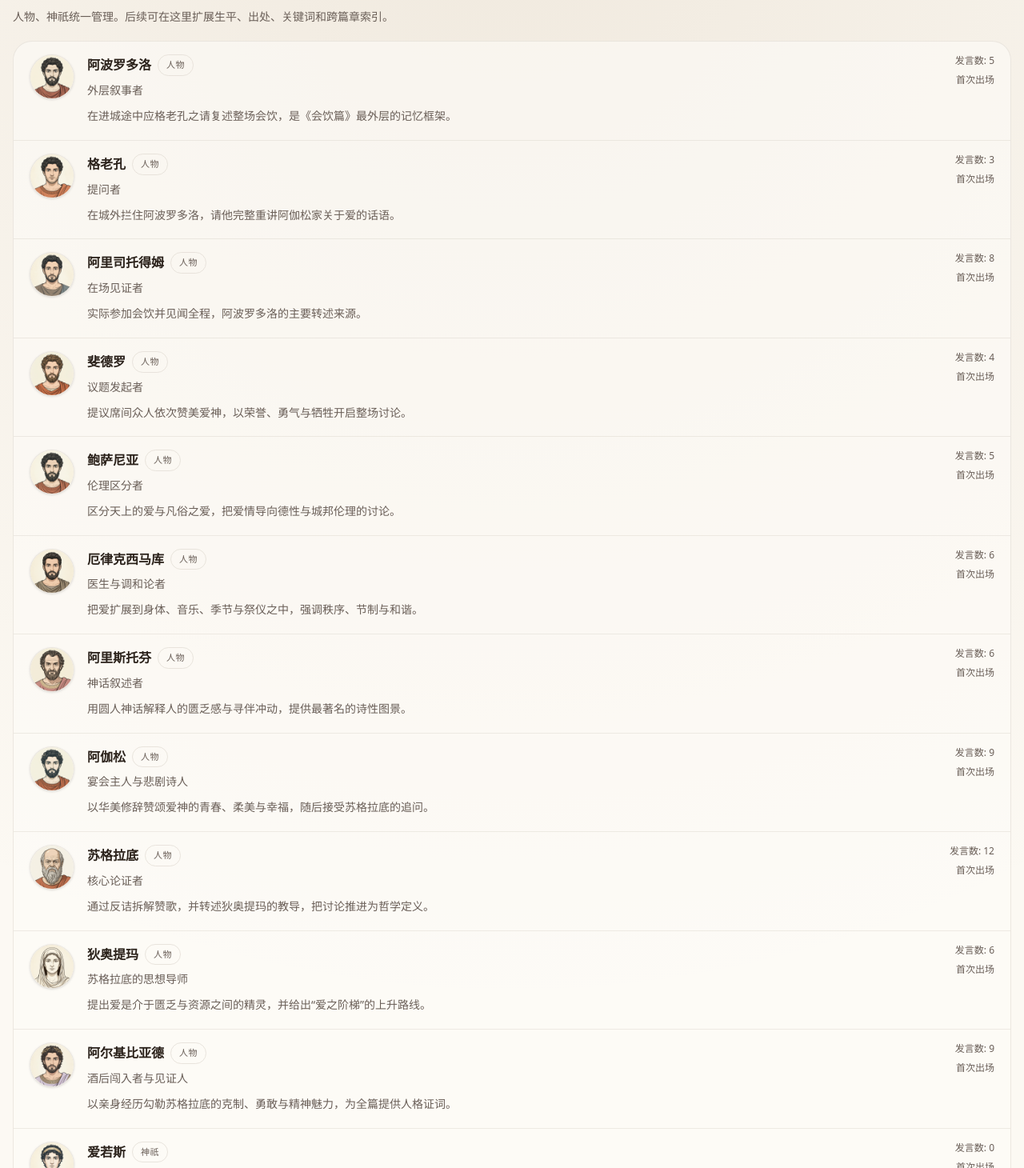
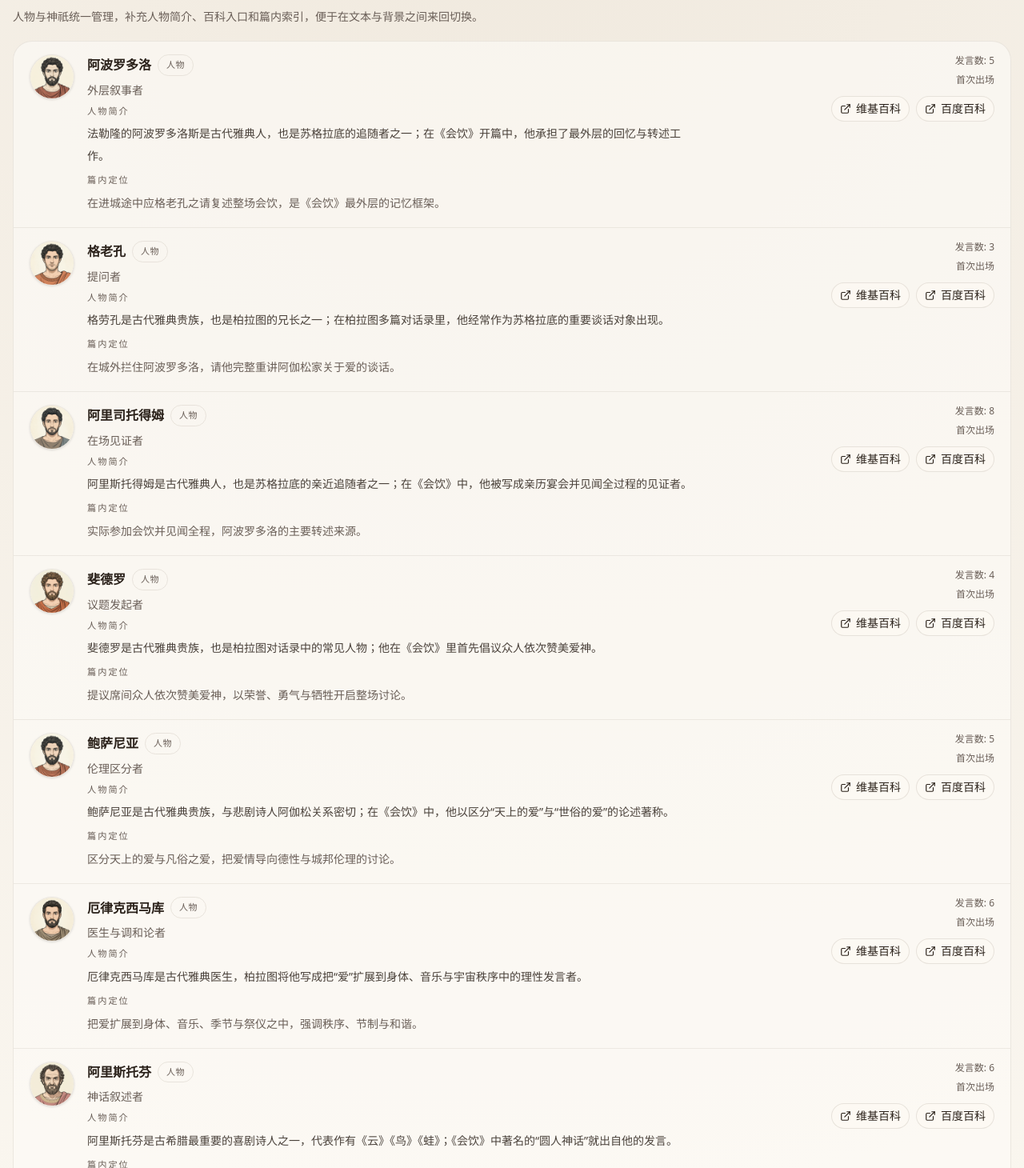
Before and after one commit to readlab-x/symposium-web, a SvelteKit app: page /characters in a window 1280 px wide. Shown: the part 130-1590 px from the top of the page at 80% size. Built offline with nearby package versions, Linux system fonts and the light colour scheme.

Commit message:
feat: enrich character index profiles

```diff
--- a/src/lib/data/characters.json
+++ b/src/lib/data/characters.json
@@ -5,7 +5,10 @@
     "type": "person",
     "role": "外层叙事者",
     "avatar": "阿",
-    "summary": "在进城途中应格老孔之请复述整场会饮，是《会饮篇》最外层的记忆框架。",
+    "bio": "法勒隆的阿波罗多洛斯是古代雅典人，也是苏格拉底的追随者之一；在《会饮》开篇中，他承担了最外层的回忆与转述工作。",
+    "summary": "在进城途中应格老孔之请复述整场会饮，是《会饮》最外层的记忆框架。",
+    "wikipediaUrl": "https://en.wikipedia.org/wiki/Apollodorus_of_Phaleron",
+    "baiduBaikeUrl": "https://baike.baidu.com/search/word?word=%E9%98%BF%E6%B3%A2%E7%BD%97%E5%A4%9A%E6%B4%9B%E6%96%AF",
     "firstLineId": "line-001",
     "avatarImage": "/avatars/characters/apollodorus.png"
   },
@@ -15,7 +18,10 @@
     "type": "person",
     "role": "提问者",
     "avatar": "格",
-    "summary": "在城外拦住阿波罗多洛，请他完整重讲阿伽松家关于爱的话语。",
+    "bio": "格劳孔是古代雅典贵族，也是柏拉图的兄长之一；在柏拉图多篇对话录里，他经常作为苏格拉底的重要谈话对象出现。",
+    "summary": "在城外拦住阿波罗多洛，请他完整重讲阿伽松家关于爱的谈话。",
+    "wikipediaUrl": "https://en.wikipedia.org/wiki/Glaucon",
+    "baiduBaikeUrl": "https://baike.baidu.com/search/word?word=%E6%A0%BC%E5%8A%B3%E5%AD%94",
     "firstLineId": "line-002",
     "avatarImage": "/avatars/characters/glaucon.png"
   },
@@ -25,7 +31,10 @@
     "type": "person",
     "role": "在场见证者",
     "avatar": "亚",
+    "bio": "阿里斯托得姆是古代雅典人，也是苏格拉底的亲近追随者之一；在《会饮》中，他被写成亲历宴会并见闻全过程的见证者。",
     "summary": "实际参加会饮并见闻全程，阿波罗多洛的主要转述来源。",
+    "wikipediaUrl": "https://en.wikipedia.org/wiki/Aristodemus_of_Cydathenaeum",
+    "baiduBaikeUrl": "https://baike.baidu.com/search/word?word=%E9%98%BF%E9%87%8C%E6%96%AF%E6%89%98%E5%BE%B7%E6%91%A9%E6%96%AF",
     "firstLineId": "line-009",
     "avatarImage": "/avatars/characters/aristodemus.png"
   },
@@ -35,7 +44,10 @@
     "type": "person",
     "role": "议题发起者",
     "avatar": "斐",
+    "bio": "斐德罗是古代雅典贵族，也是柏拉图对话录中的常见人物；他在《会饮》里首先倡议众人依次赞美爱神。",
     "summary": "提议席间众人依次赞美爱神，以荣誉、勇气与牺牲开启整场讨论。",
+    "wikipediaUrl": "https://en.wikipedia.org/wiki/Phaedrus_(Athenian)",
+    "baiduBaikeUrl": "https://baike.baidu.com/search/word?word=%E6%96%90%E5%BE%B7%E7%BD%97",
     "firstLineId": "line-021",
     "avatarImage": "/avatars/characters/phaedrus.png"
   },
@@ -45,7 +57,10 @@
     "type": "person",
     "role": "伦理区分者",
     "avatar": "鲍",
+    "bio": "鲍萨尼亚是古代雅典贵族，与悲剧诗人阿伽松关系密切；在《会饮》中，他以区分“天上的爱”与“世俗的爱”的论述著称。",
     "summary": "区分天上的爱与凡俗之爱，把爱情导向德性与城邦伦理的讨论。",
+    "wikipediaUrl": "https://en.wikipedia.org/wiki/Pausanias_(lover_of_Agathon)",
+    "baiduBaikeUrl": "https://baike.baidu.com/search/word?word=%E9%B2%8D%E8%90%A8%E5%B0%BC%E4%BA%9A",
     "firstLineId": "line-017",
     "avatarImage": "/avatars/characters/pausanias.png"
   },
@@ -55,7 +70,10 @@
     "type": "person",
     "role": "医生与调和论者",
     "avatar": "厄",
+    "bio": "厄律克西马库是古代雅典医生，柏拉图将他写成把“爱”扩展到身体、音乐与宇宙秩序中的理性发言者。",
     "summary": "把爱扩展到身体、音乐、季节与祭仪之中，强调秩序、节制与和谐。",
+    "wikipediaUrl": "https://en.wikipedia.org/wiki/Eryximachus",
+    "baiduBaikeUrl": "https://baike.baidu.com/search/word?word=%E5%8E%84%E5%BE%8B%E5%85%8B%E8%A5%BF%E9%A9%AC%E5%BA%93%E6%96%AF",
     "firstLineId": "line-019",
     "avatarImage": "/avatars/characters/eryximachus.png"
   },
@@ -65,7 +83,10 @@
     "type": "person",
     "role": "神话叙述者",
     "avatar": "阿",
+    "bio": "阿里斯托芬是古希腊最重要的喜剧诗人之一，代表作有《云》《鸟》《蛙》；《会饮》中著名的“圆人神话”就出自他的发言。",
     "summary": "用圆人神话解释人的匮乏感与寻伴冲动，提供最著名的诗性图景。",
+    "wikipediaUrl": "https://en.wikipedia.org/wiki/Aristophanes",
+    "baiduBaikeUrl": "https://baike.baidu.com/search/word?word=%E9%98%BF%E9%87%8C%E6%96%AF%E6%89%98%E8%8A%AC",
     "firstLineId": "line-018",
     "avatarImage": "/avatars/characters/aristophanes.png"
   },
@@ -75,7 +96,10 @@
     "type": "person",
     "role": "宴会主人与悲剧诗人",
     "avatar": "伽",
+    "bio": "阿伽松是古代雅典悲剧诗人，以辞采华美著称；《会饮》的宴会正是在他戏剧比赛获胜之后举行。",
     "summary": "以华美修辞赞颂爱神的青春、柔美与幸福，随后接受苏格拉底的追问。",
+    "wikipediaUrl": "https://en.wikipedia.org/wiki/Agathon",
+    "baiduBaikeUrl": "https://baike.baidu.com/search/word?word=%E9%98%BF%E4%BC%BD%E9%80%9A",
     "firstLineId": "line-012",
     "avatarImage": "/avatars/characters/agathon.png"
   },
@@ -85,7 +109,10 @@
     "type": "person",
     "role": "核心论证者",
     "avatar": "苏",
+    "bio": "苏格拉底是古希腊哲学家，也是西方伦理哲学与辩证问答传统的关键源头；《会饮》的思想核心由他转述狄奥提玛的爱论展开。",
     "summary": "通过反诘拆解赞歌，并转述狄奥提玛的教导，把讨论推进为哲学定义。",
+    "wikipediaUrl": "https://en.wikipedia.org/wiki/Socrates",
+    "baiduBaikeUrl": "https://baike.baidu.com/search/word?word=%E8%8B%8F%E6%A0%BC%E6%8B%89%E5%BA%95",
     "firstLineId": "line-010",
     "avatarImage": "/avatars/characters/socrates.png"
   },
@@ -95,7 +122,10 @@
     "type": "person",
     "role": "苏格拉底的思想导师",
     "avatar": "狄",
+    "bio": "狄奥提玛是《会饮》中由苏格拉底引入的曼提尼亚女性智者或祭司形象，后世常把她视为“柏拉图式爱情”观念的重要来源。",
     "summary": "提出爱是介于匮乏与资源之间的精灵，并给出“爱之阶梯”的上升路线。",
+    "wikipediaUrl": "https://en.wikipedia.org/wiki/Diotima_of_Mantinea",
+    "baiduBaikeUrl": "https://baike.baidu.com/search/word?word=%E7%8B%84%E5%A5%A5%E6%8F%90%E7%8E%9B",
     "firstLineId": "line-052",
     "avatarImage": "/avatars/characters/diotima.png"
   },
@@ -105,7 +135,10 @@
     "type": "person",
     "role": "酒后闯入者与见证人",
     "avatar": "基",
-    "summary": "以亲身经历勾勒苏格拉底的克制、勇敢与精神魅力，为全篇提供人格证词。",
+    "bio": "阿尔基比亚德是古代雅典著名政治家、将军与演说家，以才华、野心和多变的政治生涯闻名；《会饮》末尾他闯入宴会，为苏格拉底作人格证词。",
+    "summary": "以亲身经历勾勒苏格拉底的克制、勇毅与精神魅力，为全篇提供人格证词。",
+    "wikipediaUrl": "https://en.wikipedia.org/wiki/Alcibiades",
+    "baiduBaikeUrl": "https://baike.baidu.com/search/word?word=%E9%98%BF%E5%B0%94%E5%9F%BA%E6%AF%94%E4%BA%9A%E5%BE%B7",
     "firstLineId": "line-059",
     "avatarImage": "/avatars/characters/alcibiades.png"
   },
@@ -115,7 +148,10 @@
     "type": "deity",
     "role": "爱的神灵 / 主题中心",
     "avatar": "爱",
-    "summary": "全书争论共同围绕的对象：被描述为勇气之源、和谐原则、匮乏中的追求者。",
+    "bio": "爱若斯是希腊神话中的爱神，在古典传统中象征欲望、吸引与生成力量；《会饮》的整场讨论都围绕他展开。",
+    "summary": "全书讨论共同围绕的对象：被描述为勇气之源、和谐原则、匮乏中的追求者。",
+    "wikipediaUrl": "https://en.wikipedia.org/wiki/Eros",
+    "baiduBaikeUrl": "https://baike.baidu.com/search/word?word=%E5%8E%84%E6%B4%9B%E6%96%AF",
     "firstLineId": "line-023",
     "avatarImage": "/avatars/characters/eros.png"
   },
@@ -125,7 +161,10 @@
     "type": "deity",
     "role": "爱与美之神",
     "avatar": "美",
+    "bio": "阿佛洛狄忒是希腊神话中的爱与美之女神，常被视为爱欲、魅力与生育的象征；鲍萨尼亚借她的双重谱系区分不同层次的爱。",
     "summary": "鲍萨尼亚借双重阿佛洛狄忒区分天上之爱与凡俗之爱，建立伦理分层。",
+    "wikipediaUrl": "https://en.wikipedia.org/wiki/Aphrodite",
+    "baiduBaikeUrl": "https://baike.baidu.com/search/word?word=%E9%98%BF%E4%BD%9B%E6%B4%9B%E7%8B%84%E5%BF%92",
     "firstLineId": "line-025",
     "avatarImage": "/avatars/characters/aphrodite.png"
   }
--- a/src/lib/types.ts
+++ b/src/lib/types.ts
@@ -7,7 +7,10 @@ export interface Character {
 	role: string;
 	avatar: string;
 	avatarImage?: string;
+	bio?: string;
 	summary: string;
+	wikipediaUrl?: string;
+	baiduBaikeUrl?: string;
 	firstLineId?: string;
 }
 
--- a/src/routes/characters/+page.svelte
+++ b/src/routes/characters/+page.svelte
@@ -1,7 +1,8 @@
 <script lang="ts">
+	import { ExternalLink } from "@lucide/svelte";
 	import * as Avatar from "$lib/components/ui/avatar/index.js";
 	import { Badge } from "$lib/components/ui/badge/index.js";
-	import * as Card from "$lib/components/ui/card/index.js";
+	import { Button } from "$lib/components/ui/button/index.js";
 	import characterData from "$lib/data/characters.json";
 	import dialogData from "$lib/data/dialogs.json";
 	import { i18nPreferences, pickByLanguage } from "$lib/stores/i18n";
@@ -13,9 +14,13 @@
 		pickByLanguage($i18nPreferences.primaryLanguage, {
 			"zh-CN": {
 				title: "人物索引",
-				description: "人物、神祇统一管理。后续可在这里扩展生平、出处、关键词和跨篇章索引。",
+				description: "人物与神祇统一管理，补充人物简介、百科入口和篇内索引，便于在文本与背景之间来回切换。",
 				speechCount: "发言数",
 				firstAppearance: "首次出场",
+				bio: "人物简介",
+				inSymposium: "篇内定位",
+				wikipedia: "维基百科",
+				baiduBaike: "百度百科",
 				person: "人物",
 				place: "地点",
 				deity: "神祇"
@@ -23,9 +28,13 @@
 			"en-US": {
 				title: "Character Index",
 				description:
-					"Unified management for people and deities. You can extend this with biography, sources, keywords, and cross-chapter references.",
+					"Unified profiles for people and deities, with bios, encyclopedia links, and in-text anchors for quick context switching.",
 				speechCount: "Lines",
 				firstAppearance: "First Appearance",
+				bio: "Bio",
+				inSymposium: "In Symposium",
+				wikipedia: "Wikipedia",
+				baiduBaike: "Baidu Baike",
 				person: "Person",
 				place: "Place",
 				deity: "Deity"
@@ -77,7 +86,20 @@
 							<Badge variant="outline">{entityTypeLabel(character.type)}</Badge>
 						</div>
 						<p class="text-sm text-muted-foreground">{character.role}</p>
-						<p class="max-w-3xl text-sm leading-7 text-muted-foreground">{character.summary}</p>
+						{#if character.bio}
+							<div class="space-y-1.5">
+								<p class="text-[0.7rem] font-medium tracking-[0.18em] text-muted-foreground uppercase">
+									{copy.bio}
+								</p>
+								<p class="max-w-3xl text-sm leading-7 text-foreground/85">{character.bio}</p>
+							</div>
+						{/if}
+						<div class="space-y-1.5">
+							<p class="text-[0.7rem] font-medium tracking-[0.18em] text-muted-foreground uppercase">
+								{copy.inSymposium}
+							</p>
+							<p class="max-w-3xl text-sm leading-7 text-muted-foreground">{character.summary}</p>
+						</div>
 					</div>
 				</div>
 				<div class="flex min-w-[10rem] flex-col items-start gap-2 text-xs text-muted-foreground md:items-end">
@@ -90,6 +112,34 @@
 							{copy.firstAppearance}
 						</a>
 					{/if}
+					<div class="flex flex-wrap gap-2 pt-1 md:justify-end">
+						{#if character.wikipediaUrl}
+							<Button
+								href={character.wikipediaUrl}
+								target="_blank"
+								rel="noreferrer"
+								variant="outline"
+								size="sm"
+								class="h-8 rounded-full bg-background/70"
+							>
+								<ExternalLink class="size-3.5" />
+								{copy.wikipedia}
+							</Button>
+						{/if}
+						{#if character.baiduBaikeUrl}
+							<Button
+								href={character.baiduBaikeUrl}
+								target="_blank"
+								rel="noreferrer"
+								variant="outline"
+								size="sm"
+								class="h-8 rounded-full bg-background/70"
+							>
+								<ExternalLink class="size-3.5" />
+								{copy.baiduBaike}
+							</Button>
+						{/if}
+					</div>
 				</div>
 			</article>
 		{/each}
```
